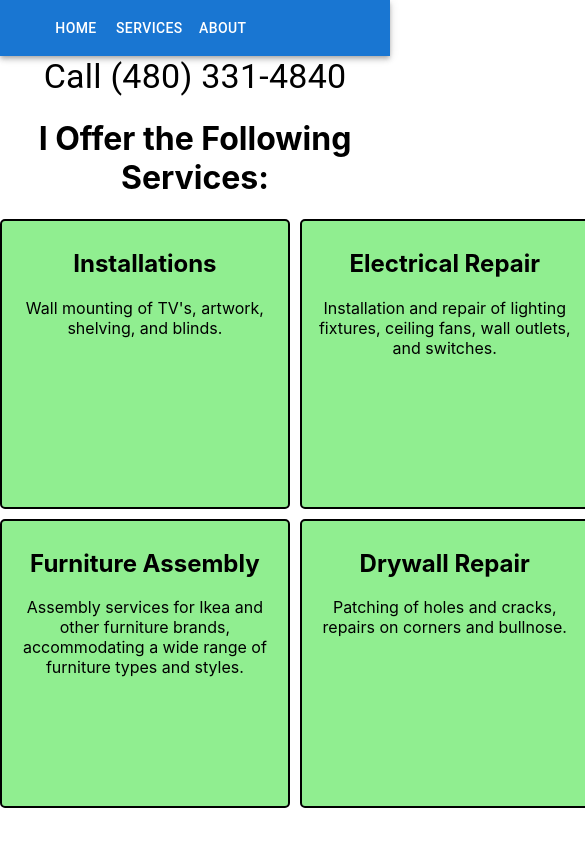
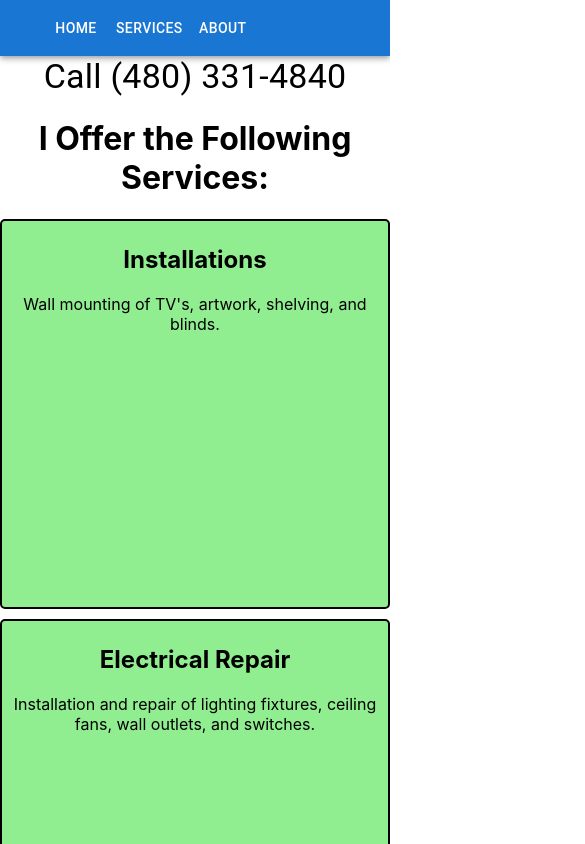
Before and after one commit to tonkadev/NexusHomeRepair, a React (Create React App) app: page /services in a window 390 px wide. Shown: the top 844 px of the page, 585 px wide, since content can reach past the window. Built offline with nearby package versions, Linux system fonts and the light colour scheme.

Commit message:
styling for mobile

```diff
--- a/src/App.css
+++ b/src/App.css
@@ -47,10 +47,26 @@
 }
 
 .service-box {
-  border: 2px solid #000; /* Update border width to 2px */
-  border-radius: 5px; /* Add border radius to round the corners */
-  padding: 8px; /* Reduce the padding to decrease the size of the boxes */
+  border: 2px solid #000;
+  border-radius: 5px;
+  padding: 8px;
   background-color: lightgreen;
   aspect-ratio: 1/1;
-  transform: scale(1.0); /* Reduce the scale to 1.0 to reset the size of the boxes */
+  transform: scale(1.0);
 }
+
+.service-box p {
+  margin: 0; /* Remove space below and above the paragraph text */
+}
+
+/* Media query for mobile devices with a maximum width of 600px */
+@media (max-width: 600px) {
+  .services-grid {
+    grid-template-columns: repeat(1, 1fr);
+    grid-template-rows: repeat(4, 0.5fr);
+  }
+
+  .service-box {
+    padding: 4px;
+  }
+}
```
